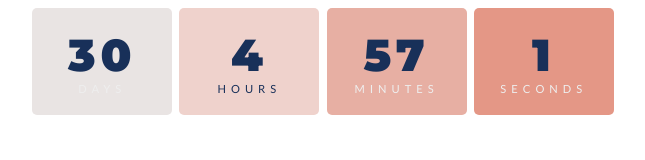
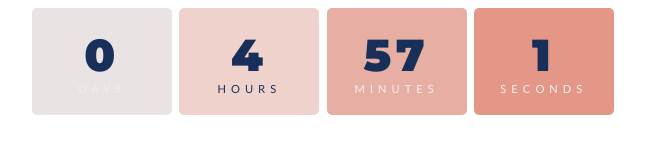
Before and after one commit to fer-escalona1/fechas, a plain HTML site: page index.html in a window 1280 px wide. Shown: the whole page, without its empty margins (317-962 px from the left). Drawn offline with Linux system fonts and the light colour scheme.

Commit message:
Update index.html

```diff
--- a/index.html
+++ b/index.html
@@ -103,7 +103,7 @@ body{
 </body>
 <script>
     const year = new Date().getFullYear();
-const myDate = new Date('Oct 05, 2023 11:00:00');
+const myDate = new Date('Sep 05, 2023 11:00:00');
 console.log(myDate);
 
 // countdown
```
